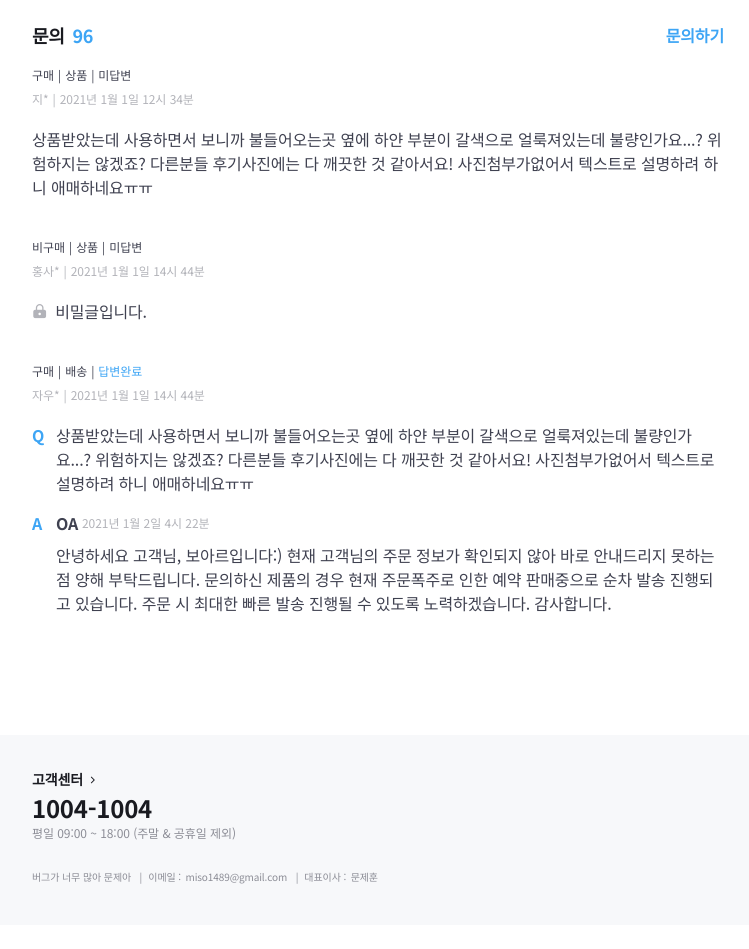
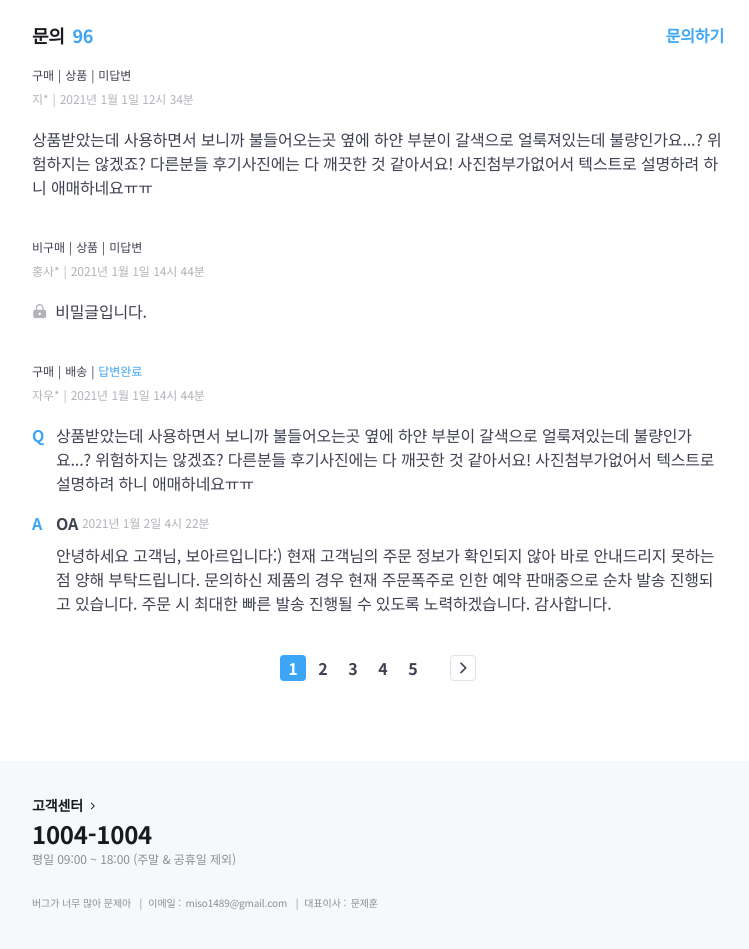
Before and after one commit to munjehun/tomorrow-house, a website: page index.html in a window 1280 px wide. Shown: the part 10203-11152 px from the top of the page, without its empty margins (48-797 px from the left). Before the commit the page ends 11128 px from the top, so only its background shows below. Drawn offline with nearby package versions, Linux system fonts and the light colour scheme; files that its build step writes are made by us from their sources; files whose address does not match are found by name.

Commit message:
🚧 Add a pagination in .product-inquiry

```diff
--- a/index.html
+++ b/index.html
@@ -1191,6 +1191,19 @@
                     </article>
                   </li>
                 </ol>
+
+                <div class="pagination">
+                  <ol class="page-list">
+                    <li class="page-item page-active"><a href="/">1</a></li>
+                    <li class="page-item"><a href="/">2</a></li>
+                    <li class="page-item"><a href="/">3</a></li>
+                    <li class="page-item"><a href="/">4</a></li>
+                    <li class="page-item"><a href="/">5</a></li>
+                  </ol>
+                  <button class="page-control page-next">
+                    <i class="ic-chevron"></i>
+                  </button>
+                </div>
               </div>
             </section>
 
```
